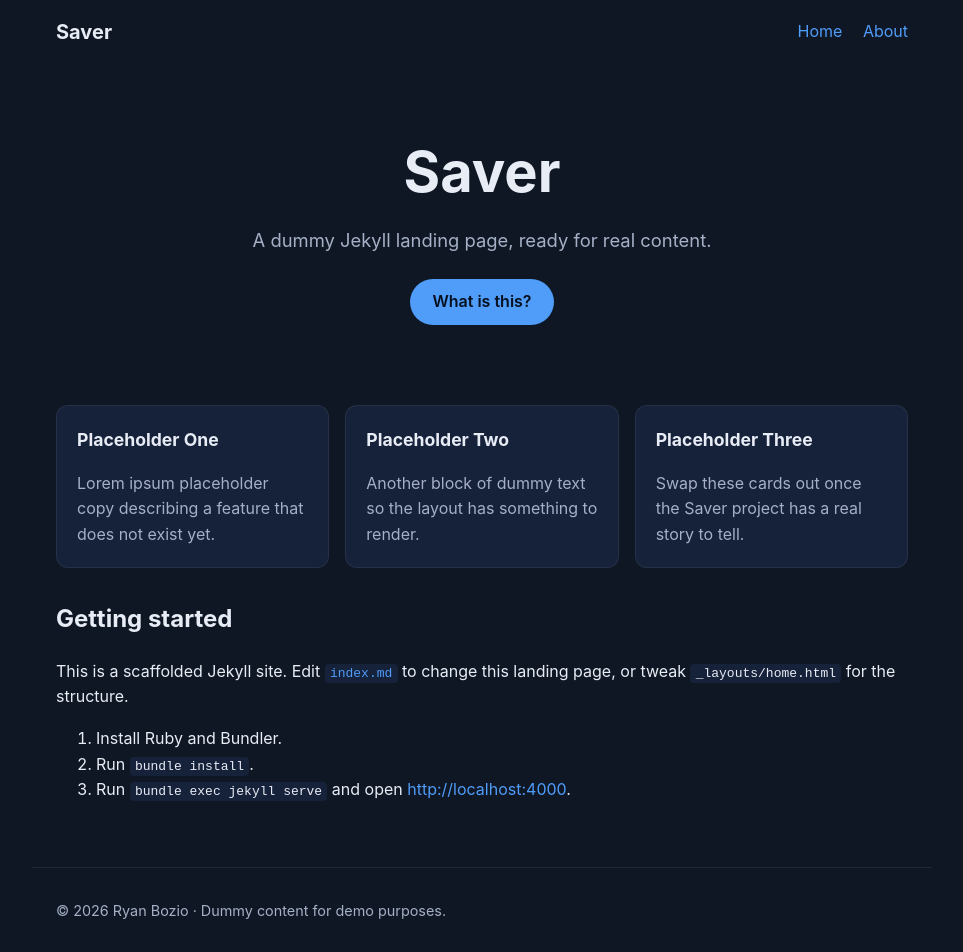
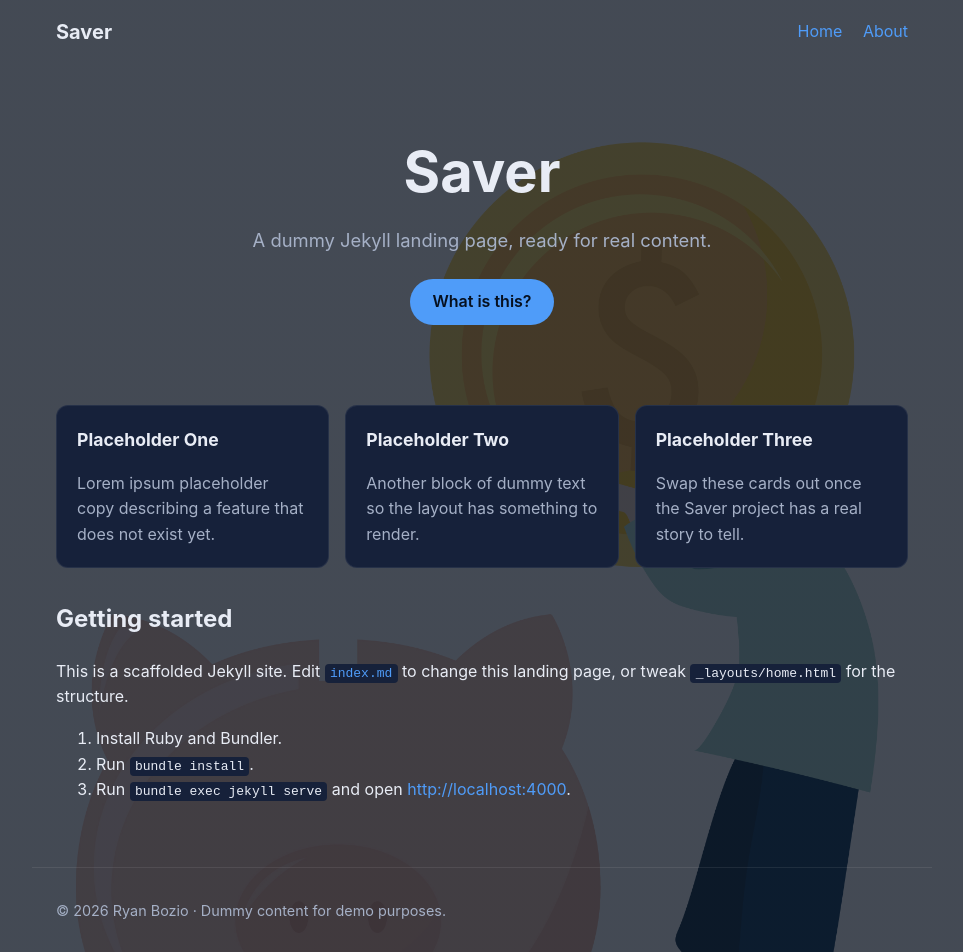
Before and after one commit to ryanbozio/saver, a Jekyll site: the page built from docs/index.md, in a window 1280 px wide. Shown: the whole page, without its empty margins (158-1121 px from the left). Built offline with Jekyll 4.4.1, drawn with Linux system fonts in a browser that asks for light colours.

Commit message:
Enhance body background with gradient overlay for improved aesthetics

```diff
--- a/docs/assets/css/style.css
+++ b/docs/assets/css/style.css
@@ -15,7 +15,9 @@
 
 body {
   margin: 0;
-  background: var(--bg);
+  background:
+    linear-gradient(rgba(15, 23, 36, 0.78), rgba(15, 23, 36, 0.78)),
+    url("{{ '/assets/images/background.jpg' | relative_url }}") center / cover fixed;
   color: var(--text);
   font-family: -apple-system, "Segoe UI", Roboto, Helvetica, Arial, sans-serif;
   line-height: 1.6;
```
